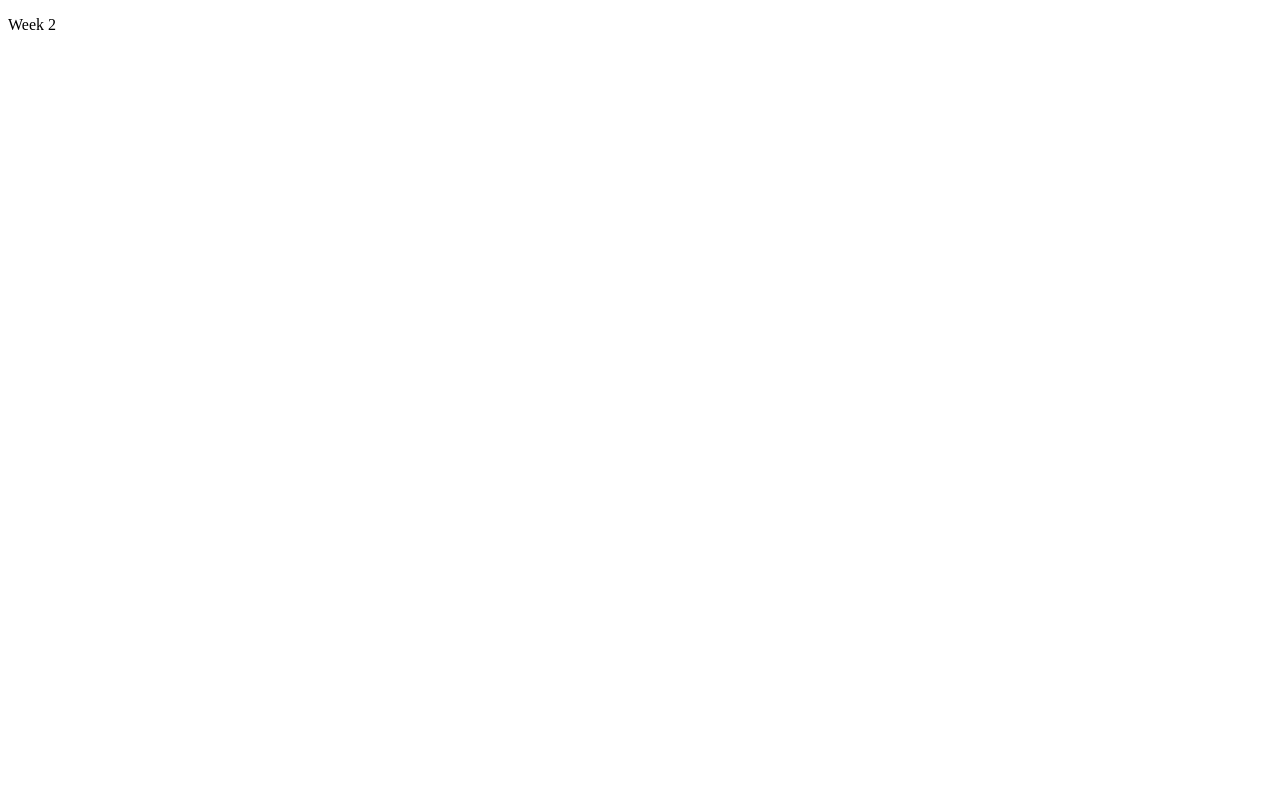
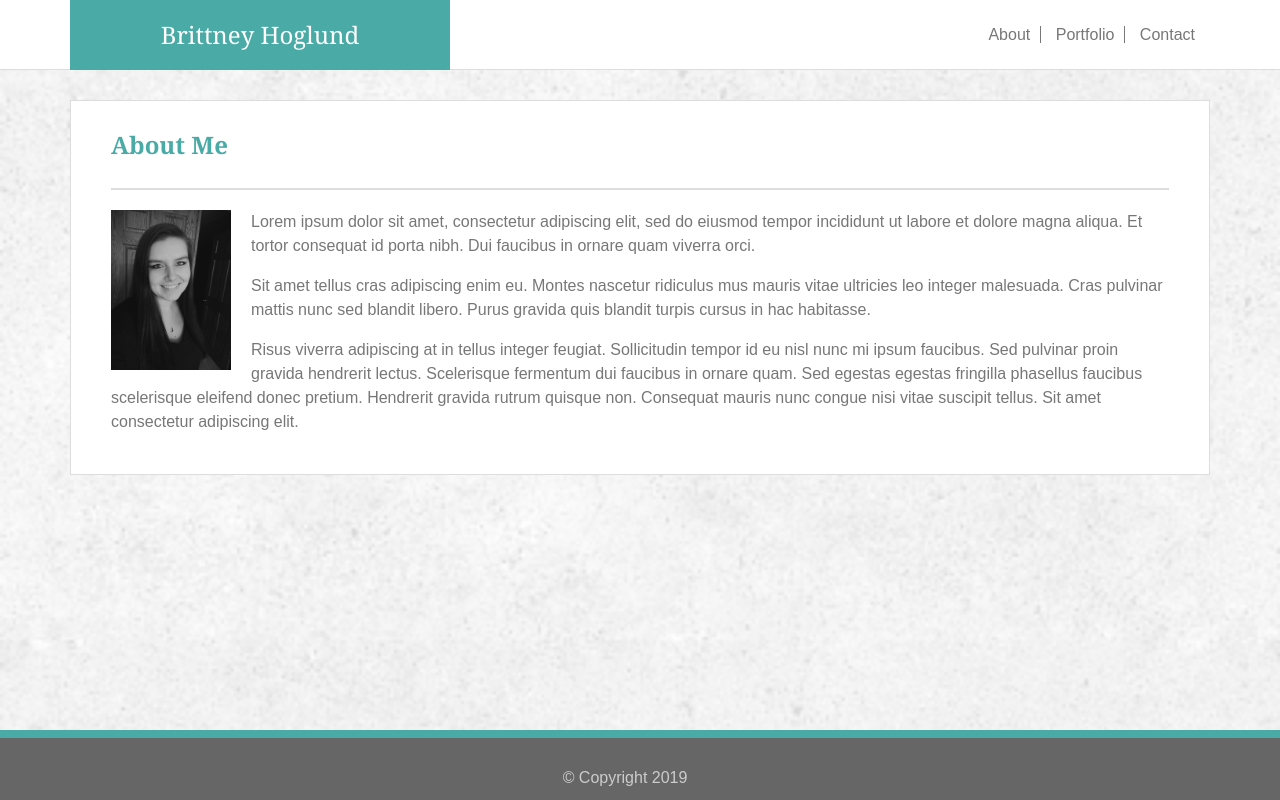
Before and after one commit to BrittneyHoglund/BrittneyHoglund.github.io, a plain HTML site: page week2/index.html in a window 1280 px wide. Drawn offline with nearby package versions, Linux system fonts and the light colour scheme.

Commit message:
Week 2-Bootstrap

```diff
--- /dev/null
+++ b/week2/assets/css/reset.css
@@ -0,0 +1,48 @@
+/* http://meyerweb.com/eric/tools/css/reset/
+   v2.0 | 20110126
+   License: none (public domain)
+*/
+
+html, body, div, span, applet, object, iframe,
+h1, h2, h3, h4, h5, h6, p, blockquote, pre,
+a, abbr, acronym, address, big, cite, code,
+del, dfn, em, img, ins, kbd, q, s, samp,
+small, strike, strong, sub, sup, tt, var,
+b, u, i, center,
+dl, dt, dd, ol, ul, li,
+fieldset, form, label, legend,
+table, caption, tbody, tfoot, thead, tr, th, td,
+article, aside, canvas, details, embed,
+figure, figcaption, footer, header, hgroup,
+menu, nav, output, ruby, section, summary,
+time, mark, audio, video {
+	margin: 0;
+	padding: 0;
+	border: 0;
+	font-size: 100%;
+	font: inherit;
+	vertical-align: baseline;
+}
+/* HTML5 display-role reset for older browsers */
+article, aside, details, figcaption, figure,
+footer, header, hgroup, menu, nav, section {
+	display: block;
+}
+body {
+	line-height: 1;
+}
+ol, ul {
+	list-style: none;
+}
+blockquote, q {
+	quotes: none;
+}
+blockquote:before, blockquote:after,
+q:before, q:after {
+	content: '';
+	content: none;
+}
+table {
+	border-collapse: collapse;
+	border-spacing: 0;
+}
--- /dev/null
+++ b/week2/assets/css/style.css
@@ -0,0 +1,224 @@
+/* ---------------- GLOBAL STYLES ---------------- */
+
+html {
+    box-sizing: border-box;
+  }
+  *, *:before, *:after {
+    box-sizing: inherit;
+  }
+
+html, body {
+    height: 100%;
+    margin: 0;
+    background-image: url("../images/background.png");
+    background-size: cover;
+    color: #777777;
+    font-family: 'Arial', 'Helvetica Neue', Helvetica, sans-serif;
+}
+
+header {
+    background-color: #ffffff;
+    border-bottom: 1px solid #dddddd;
+    height: 70px;
+}
+
+.logo {
+    background-color: #4aaaa5;
+    padding:0 30px;
+    height: 70px;
+    display: inline-block;
+    text-align: center;
+    line-height: 70px;
+}
+
+.logo a {
+    font-family: 'Georgia', Times, Times New Roman, serif;
+    color: #ffffff;
+    font-size: 24px;
+    text-align: center;
+}
+
+.logo a:link, a:visited, a:hover, a:active {
+    color: #ffffff;
+    text-decoration: none;
+}
+
+nav {
+    float: right;
+    line-height: 70px;
+    overflow: hidden;
+}
+
+.nav-links {
+    text-align: right;
+}
+
+nav a {
+    border-right: 1px solid #777777;
+    padding:0px 10px;
+}
+
+nav a:link {
+    color: #777777;
+    text-decoration: none;
+    transition: color .5s;
+}
+
+nav a:visited {
+    color: #777777;
+}
+
+nav a:hover {
+    color: #4aaaa5;
+    transition: color .5s;
+}
+
+nav a:active {
+    color: #4aaaa5;
+}
+
+a:last-child {
+    border-right: none;
+    padding-right: 0;
+}
+
+.wrapper {
+    margin: 0 auto;
+    background-color: #ffffff;
+    border: 1px solid #dddddd;
+    margin-top: 30px;
+    margin-bottom: 100px;
+}
+
+.wrapper-margins {
+    padding: 0px 40px;
+}
+
+.main-title {
+    border-bottom: 2px solid #dddddd;
+    margin: 0 auto;
+    padding: 30px 0px 20px 0px;
+}
+
+.main-title h1{
+    font-family: 'Georgia', Times, Times New Roman, serif;
+    color: #4aaaa5;
+    font-weight: bold;
+    font-size: 24px;
+}
+
+.main p {
+    line-height: 30px;
+}
+
+footer {
+    width: 100%;
+    height: 70px;
+    text-align: center;
+    background-color: #666666;
+    height: 70px;
+    border-top: 8px solid #4aaaa5;
+    color: #cccccc;
+    position: fixed;
+    bottom: 0;
+}
+
+footer .copyright {
+    position: absolute;
+    bottom: 10px;
+    margin: 0 auto;
+}
+
+/* ------------------- ABOUT PAGE ------------------ */
+
+.about {
+    margin:0 auto;
+    padding: 20px 0px 0px 0px;
+}
+
+.about img {
+    float: left;
+    max-width: 120px;
+    margin-right: 20px;
+}
+
+/* -------------------------- PORTFOLIO ----------------------------- */
+
+.portfolio-images-container {
+    margin:0 auto;
+    padding-bottom: 20px;
+}
+
+.portfolio-image {
+    height: 200px;
+    background-size: cover;
+    background-position: center;
+    background-repeat: none;
+    display: inline-block;
+    margin: 20px 30px 15px 0px;
+    position: relative;
+}
+
+.label {
+    background-color: #4aaaa5;
+    width:100%;
+    position: absolute;
+    bottom: 10px;
+    left: 0px;
+    height: 40px;
+}
+
+.label h2 {
+    font-size: 16px;
+    font-family: 'Georgia', Times, Times New Roman, serif;
+    color: #ffffff;
+    text-align: center;
+    line-height: 40px;
+}
+
+#project1 {
+    background-image: url("../images/1.jpeg");
+}
+
+#project2 {
+    background-image: url("../images/2.jpeg");
+}
+
+#project3 {
+    background-image: url("../images/3.jpeg");
+}
+
+#project4 {
+    background-image: url("../images/4.jpeg");
+}
+
+#project5 {
+    background-image: url("../images/5.jpeg");
+}
+
+/* ---------------------  CONTACT ------------------ */
+
+.form-container {
+    margin: 0 auto;
+    padding: 20px 0px;
+}
+
+form input {
+    padding: 10px;
+    font-size: 14px;
+    margin-bottom: 15px;
+    border: 1px solid #dddddd;
+}
+
+form label {
+    font-size: 15px;
+}
+
+.submit-button {
+    background-color: #4aaaa5;
+    color: white;
+    padding: 10px 25px;
+    margin: 8px 0;
+    border: none;
+    font-size: 16px;
+}
--- a/week2/index.html
+++ b/week2/index.html
@@ -1,12 +1,104 @@
 <!DOCTYPE html>
 <html lang="en">
+
 <head>
     <meta charset="UTF-8">
-    <meta name="viewport" content="width=device-width, initial-scale=1.0">
+    <meta name="viewport" content="width=device-width, initial-scale=1, shrink-to-fit=no">
     <meta http-equiv="X-UA-Compatible" content="ie=edge">
     <title>Week 2 Assignment</title>
+    <link rel="stylesheet" type="text/css" href="assets/css/reset.css">
+    <link rel="stylesheet" href="https://stackpath.bootstrapcdn.com/bootstrap/4.3.1/css/bootstrap.min.css"
+        integrity="sha384-ggOyR0iXCbMQv3Xipma34MD+dH/1fQ784/j6cY/iJTQUOhcWr7x9JvoRxT2MZw1T" crossorigin="anonymous">
+    <link rel="stylesheet" type="text/css" href="assets/css/style.css">
 </head>
+
 <body>
-    <p>Week 2</p>
+
+    <header>
+        <div class="container">
+            <div class="row">
+                <div class="logo col-lg-4 col-md-6 col-sm-12">
+                    <a href="index.html">Brittney Hoglund</a>
+                </div>
+                <nav class="col-lg-8 col-md-6 col-sm-12 nav-links">
+                    <a href="index.html">About</a>
+                    <a href="portfolio.html">Portfolio</a>
+                    <a href="contact.html">Contact</a>
+                </nav>
+            </div>
+        </div>
+    </header>
+
+    <div class="container wrapper">
+        <div class="wrapper-margins">
+            <div class="row">
+                <div class="col-12 main-title">
+                    <h1> About Me </h1>
+                </div>
+            </div>
+
+            <div class="row">
+                <div class="col-12 about">
+                    <img src="assets/images/profile.jpg" alt="profilepicture">
+                    <p>
+                        Lorem ipsum dolor sit amet, consectetur adipiscing elit, sed do eiusmod tempor incididunt ut
+                        labore
+                        et
+                        dolore magna aliqua. Et tortor consequat id porta nibh. Dui
+                        faucibus in ornare quam viverra orci.
+                    </p>
+
+                    <p>
+                        Sit amet tellus cras adipiscing enim eu. Montes nascetur ridiculus mus mauris vitae ultricies
+                        leo
+                        integer malesuada. Cras pulvinar mattis nunc sed blandit libero.
+                        Purus gravida quis blandit turpis cursus in hac habitasse.
+                    </p>
+
+                    <p>
+                        Risus viverra adipiscing at in tellus integer feugiat. Sollicitudin tempor id eu nisl nunc mi
+                        ipsum
+                        faucibus. Sed pulvinar proin gravida hendrerit lectus. Scelerisque fermentum dui
+                        faucibus in ornare quam. Sed egestas egestas fringilla phasellus faucibus scelerisque eleifend
+                        donec
+                        pretium. Hendrerit gravida rutrum quisque non. Consequat mauris nunc congue nisi
+                        vitae suscipit tellus. Sit amet consectetur adipiscing elit.
+                    </p><br>
+                </div>
+            </div>
+        </div>
+    </div>
+
+    <footer>
+        <div class="row">
+            <p class="copyright col-12">&copy; Copyright 2019</p>
+        </div>
+    </footer>
+
 </body>
+
 </html>
+
+
+<!--<nav class="navbar navbar-expand-lg navbar-light bg-light">
+        <div class="row">
+            <div class="col-3">
+                <a class="navbar-brand" href="#">Brittney Hoglund</a>
+            </div>
+
+            <div class="col-9">
+                <ul class="navbar-nav">
+                    <li class="nav-item active">
+                        <a class="nav-link" href="#">About</a>
+                    </li>
+                    <li class="nav-item">
+                        <a class="nav-link" href="#">Portfolio</a>
+                    </li>
+                    <li class="nav-item">
+                        <a class="nav-link" href="#">Contact</a>
+                    </li>
+                </ul>
+            </div>
+        </div>
+    </div>
+</nav>-->
```
Also changed, not shown: index.html (+1 -1 lines), week2/contact.html (added, +69 -0 lines), week2/portfolio.html (added, +177 -0 lines), week2/assets/images/1.jpeg (added), week2/assets/images/1.jpg (added), week2/assets/images/2.jpeg (added), week2/assets/images/3.jpeg (added), week2/assets/images/4.jpeg (added), week2/assets/images/5.jpeg (added), week2/assets/images/6.jpeg (added), week2/assets/images/background.png (added), week2/assets/images/profile.jpg (added), 3 other files.
